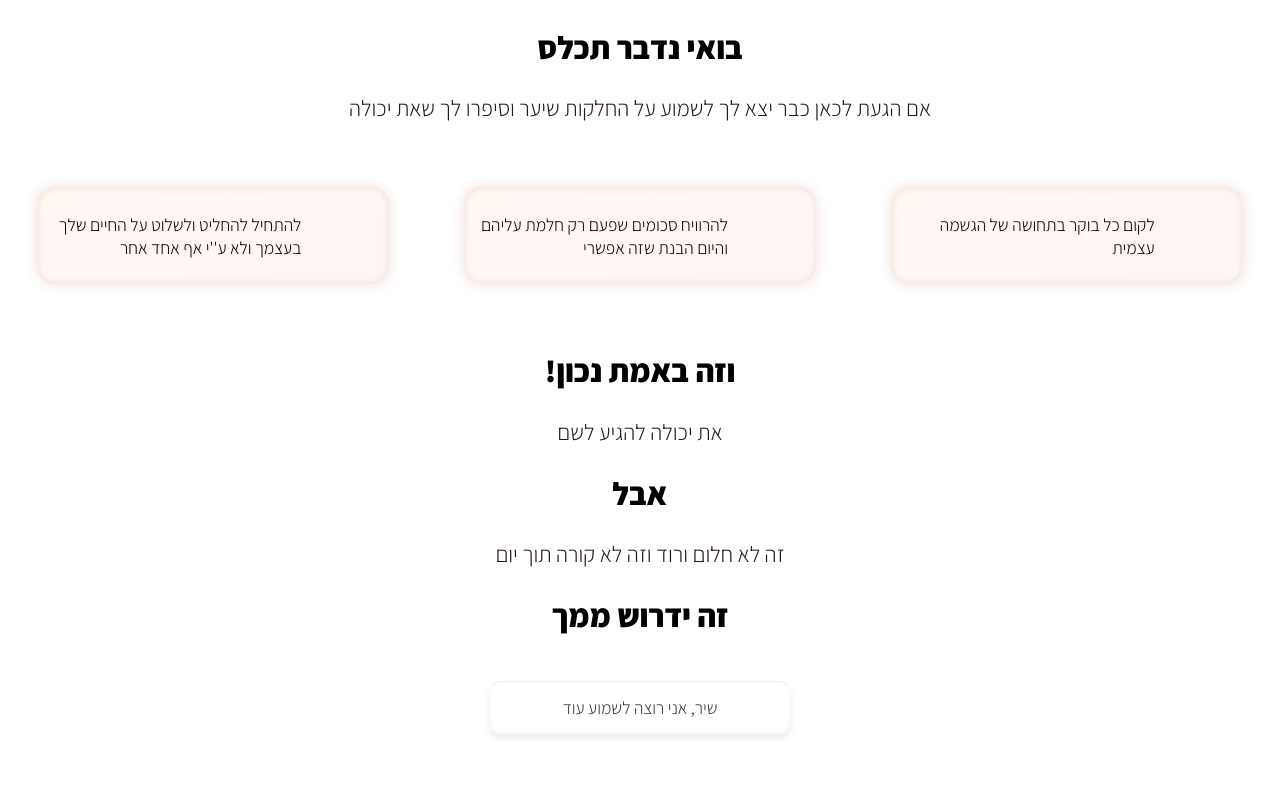
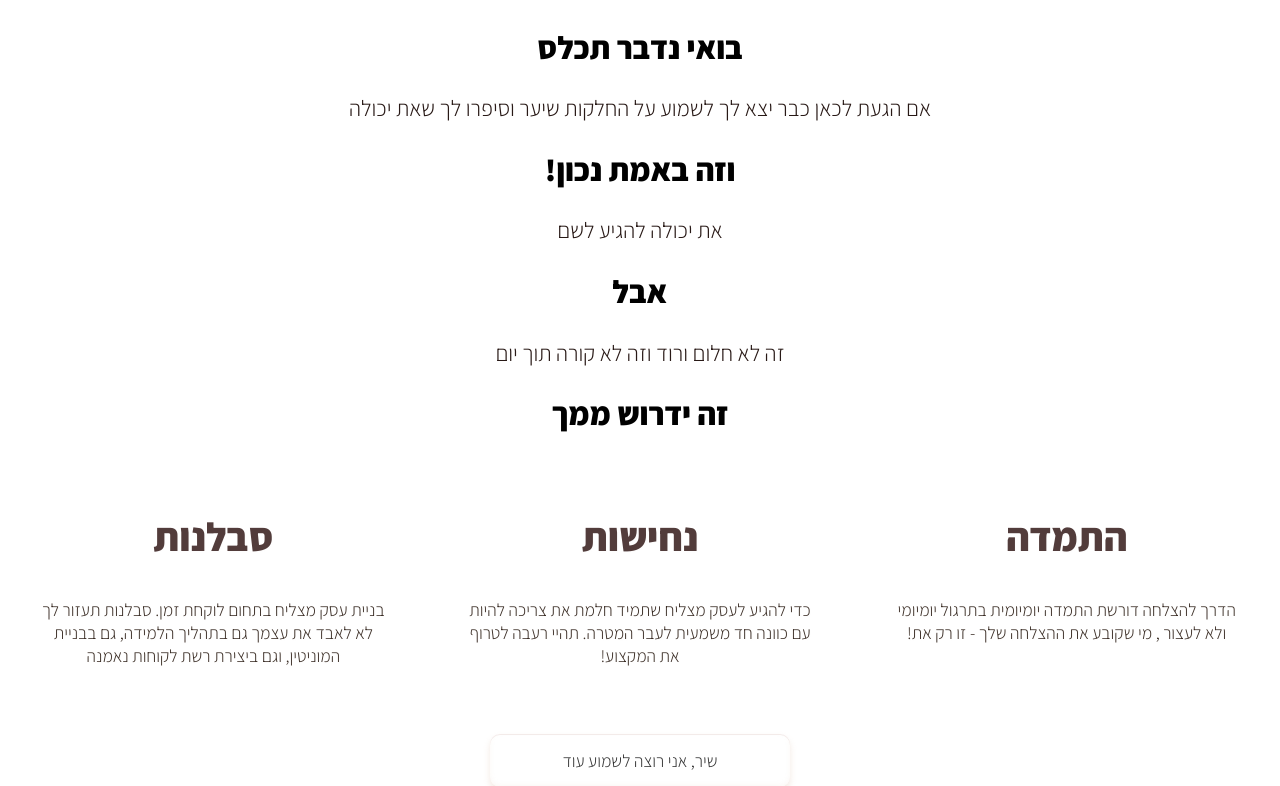
Before and after one commit to danielrozenblat1/shir-adi-new, a React (Create React App) app: page / in a window 1280 px wide. Shown: the top 786 px of the page. Built offline with nearby package versions, Linux system fonts and the light colour scheme; some icons are missing.

Commit message:
newICONS

```diff
--- a/src/screens/SecondScreen.js
+++ b/src/screens/SecondScreen.js
@@ -16,17 +16,17 @@ const SecondScreen=()=>{
     return <>
 <div className={styles.title}>בואי נדבר תכלס</div>
 <div className={styles.description}>אם הגעת לכאן כבר יצא לך לשמוע על החלקות שיער וסיפרו לך שאת יכולה</div>
-<div className={styles.row}>
+{/* <div className={styles.row}>
 <Can text="לקום כל בוקר בתחושה של הגשמה עצמית" icon={succsess}/>
 <Can text="להרוויח סכומים שפעם רק חלמת עליהם והיום הבנת שזה אפשרי" icon={money}/>
     <Can text="להתחיל להחליט ולשלוט על החיים שלך בעצמך ולא ע''י אף אחד אחר " icon={control}/>
-</div>
+</div> */}
 <div className={styles.title}>וזה באמת נכון!</div>
 <div className={styles.description}>את יכולה להגיע לשם</div>
 <div className={styles.title}>אבל</div>
 <div className={styles.description}>זה לא חלום ורוד וזה לא קורה תוך יום</div>
 <div className={styles.title}>זה ידרוש ממך</div>
-{/* <div className={styles.row}>
+<div className={styles.row}>
 <Box
         title="התמדה"
         description="הדרך להצלחה דורשת התמדה יומיומית בתרגול יומיומי ולא לעצור ,
@@ -43,7 +43,7 @@ const SecondScreen=()=>{
         description="בניית עסק מצליח בתחום לוקחת זמן. סבלנות תעזור לך לא לאבד את עצמך גם בתהליך הלמידה, גם בבניית המוניטין, וגם ביצירת רשת לקוחות נאמנה"
         icon={calm}
       />
-</div> */}
+</div>
 <Button text="שיר, אני רוצה לשמוע עוד"/>
 <CourseCard/>
 <AboutMe/>
```
